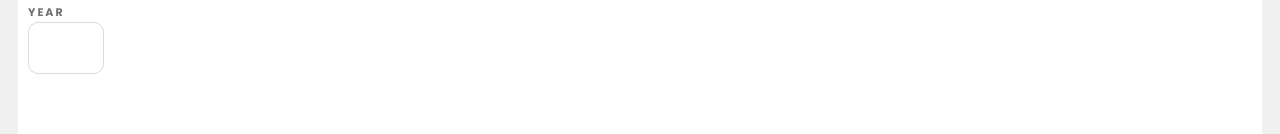
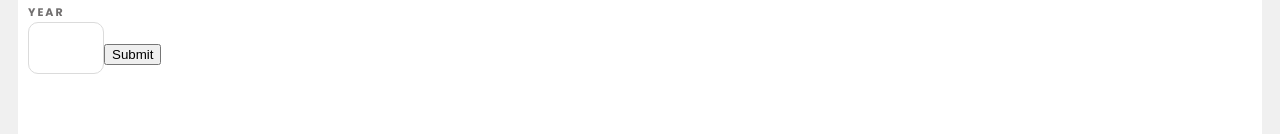
Before and after one commit to CMac450/FM-QR-Code-Component, a React (Vite) app in the folder age-calculator-app-main/: page / in a window 1280 px wide. Shown: the part 169-303 px from the top of the page. Built offline with nearby package versions, Linux system fonts and the light colour scheme.

Commit message:
Update calculator logic

```diff
--- a/age-calculator-app-main/src/App.jsx
+++ b/age-calculator-app-main/src/App.jsx
@@ -1,80 +1,76 @@
-import { useState } from 'react'
+import { useState, useEffect } from 'react'
 import './App.css'
 
 function App() {
-  const [count, setCount] = useState(0)
-
   const [dayInput, setDayInput] = useState(0);
   const [monthInput, setMonthInput] = useState(0);
   const [yearInput, setYearInput] = useState(0);
-  const [fullBirthDate, setFullBirthDate] = useState("");
 
   const [calculatedDays, setCalculatedDays] = useState(0);
   const [calculatedMonths, setCalculatedMonths] = useState(0);
   const [calculatedYears, setCalculatedYears] = useState(0);
+  const calculateAge = (dayInput, monthInput, yearInput) => {
 
-  const calculateAge = () => {
-    setFullBirthDate(`${monthInput}/${dayInput}/${yearInput}`);
+    let bDay = dayInput;
+    bDay = parseInt(bDay);
+
+    let bMonth = monthInput;
+    bMonth = parseInt(bMonth);
+
+    let bYear = yearInput;
+    bYear = parseInt(bYear);
+
+
     const todayFull = new Date();
-    const todayDay = todayFull.getDate();
-    const todayMonth = todayFull.getMonth() + 1; ///added + 1 bc getMonth uses a zero-based index so Jan starts at 0
-    const todayYear = todayFull.getFullYear();
+    let tDay = todayFull.getDate();
+    let tMonth = todayFull.getMonth() + 1; ///added + 1 bc getMonth uses a zero-based index so Jan starts at 0
+    let tYear = todayFull.getFullYear();
 
-    const birthDay = (new Date(fullBirthDate)).getDate();
-    const birthMonth = (new Date(fullBirthDate)).getMonth() + 1;
-    const birthYear = (new Date(fullBirthDate)).getFullYear();
-
-    let month = todayMonth;
-    let year = todayYear;
-
-    if (todayDay < birthDay) {
-      setCalculatedDays((todayDay - birthDay) + 30);
-      month -= 1;
+    if (tDay < bDay) {
+      setCalculatedDays((tDay - bDay) + 30);
+      tMonth -= 1;
     } else {
-      setCalculatedDays(todayDay - birthDay);
+      setCalculatedDays(tDay - bDay);
     }
 
-    if (month < birthMonth) {
-      setCalculatedMonths((month - birthMonth) + 12);
-      year -= 1;
+    if (tMonth < bMonth) {
+      setCalculatedMonths((tMonth - bMonth) + 12);
+      tYear -= 1;
     } else {
-      setCalculatedMonths(month - birthMonth)
+      setCalculatedMonths(tMonth - bMonth)
     }
 
-    setCalculatedYears(year - birthYear);
-
-    console.log(`${calculatedYears} years, ${calculatedMonths} months, ${calculatedDays} days`)
-    console.log(typeof calculatedYears)
-
+    setCalculatedYears(tYear - bYear);
   }
 
-  const validateForm = () => {
-
-  }
+  // const validateForm = (event) => {
+  //   event.preventDefault();
+  //   calculateAge();
+  // }
 
   //input borders and labels must turn red if invalid. also add message "this field is required" if field is empty
-
   return (
     <>
       <div className='card'>
         <div className='input-row'>
-          <form  className='form' name="calculteAgeForm" action="" method="" onSubmit={validateForm}>
+          {/* <form  className='form' name="calculteAgeForm" action="" method="" onSubmit={validateForm}> */}
           <div className='col col-left'>
             <label htmlFor='day'>day</label><br />
-              <input type='text' id="day" onChange={(e) => { setDayInput(e.target.value) }} />
+            <input type='number' id="day" onChange={(e) => { setDayInput(e.target.value) }} />
           </div>
           <div className='col col-mid'>
             <label htmlFor='month'>month</label><br />
-              <input type='text' id="month" onChange={(e) => { setMonthInput(e.target.value) }} />
+            <input type='number' id="month" onChange={(e) => { setMonthInput(e.target.value) }} />
           </div>
           <div className='col col-right'>
             <label htmlFor='year'>year</label><br />
             <input type='number' id="year" onChange={(e) => { setYearInput(e.target.value) }} />
           </div>
-          </form>
+          {/* <input type='submit'/> */}
+          {/* </form> */}
         </div>
 
-        {/* <button type='button' onClick={calculateAge}>Submit</button> */}
+        <button type='button' onClick={(e) => { calculateAge(dayInput, monthInput, yearInput) }}>Submit</button>
 
         <div className='divider'>
 
@@ -82,27 +78,37 @@ function App() {
 
         <div className='result'>
           <p className='result-text'>
-            {/* {typeof calculatedYears} <br/>
-            {calculatedYears} */}
-            {/*^gives NaN on first button click which throws error for span */}
-
             <i>
-              <span className='result-num'>{calculatedYears ? {calculatedYears} : (<>--</>)}</span>
+              {calculatedYears ? (
+                <span className='result-num'>{calculatedYears}</span>
+                ) : (
+                  <span className='result-num'>--</span>
+                )
+              }
               years
             </i> <br />
             <i>
-            <span className='result-num'>{calculatedMonths ? {calculatedMonths} : (<>--</>)}</span>
+              {calculatedMonths ? (
+                <span className='result-num'>{calculatedMonths}</span>
+                ) : (
+                  <span className='result-num'>--</span>
+                )
+              }
               months
             </i> <br />
             <i>
-            <span className='result-num'>{calculatedDays ? {calculatedDays} : (<>--</>)}</span>
+              {calculatedDays ? (
+                <span className='result-num'>{calculatedDays}</span>
+                ) : (
+                  <span className='result-num'>--</span>
+                )
+              }
               days
-            </i>
+            </i> <br />
           </p>
         </div>
       </div>
     </>
   )
 }
-
 export default App
```
Lines whose indentation alone changed are shown as unchanged.
